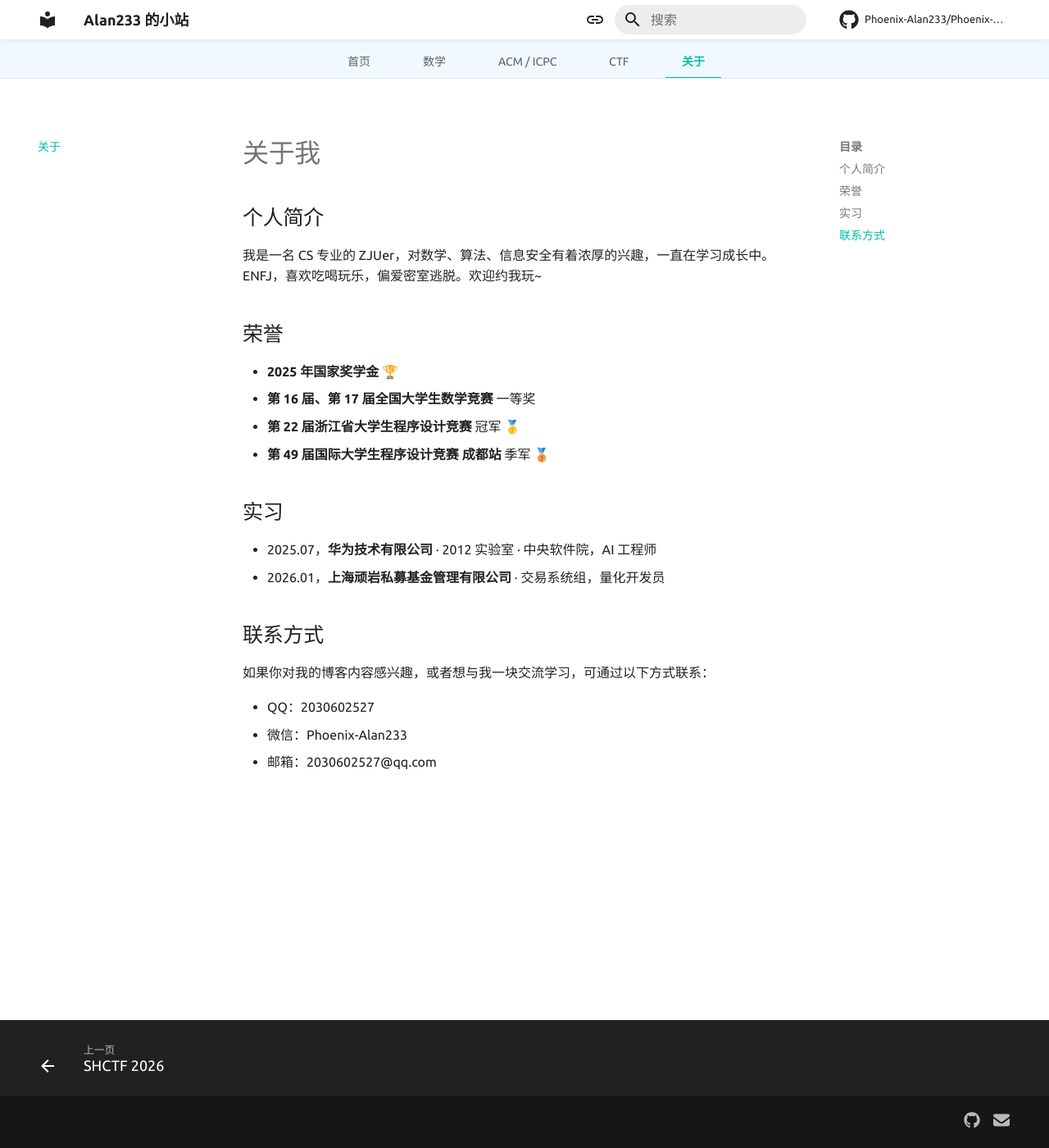
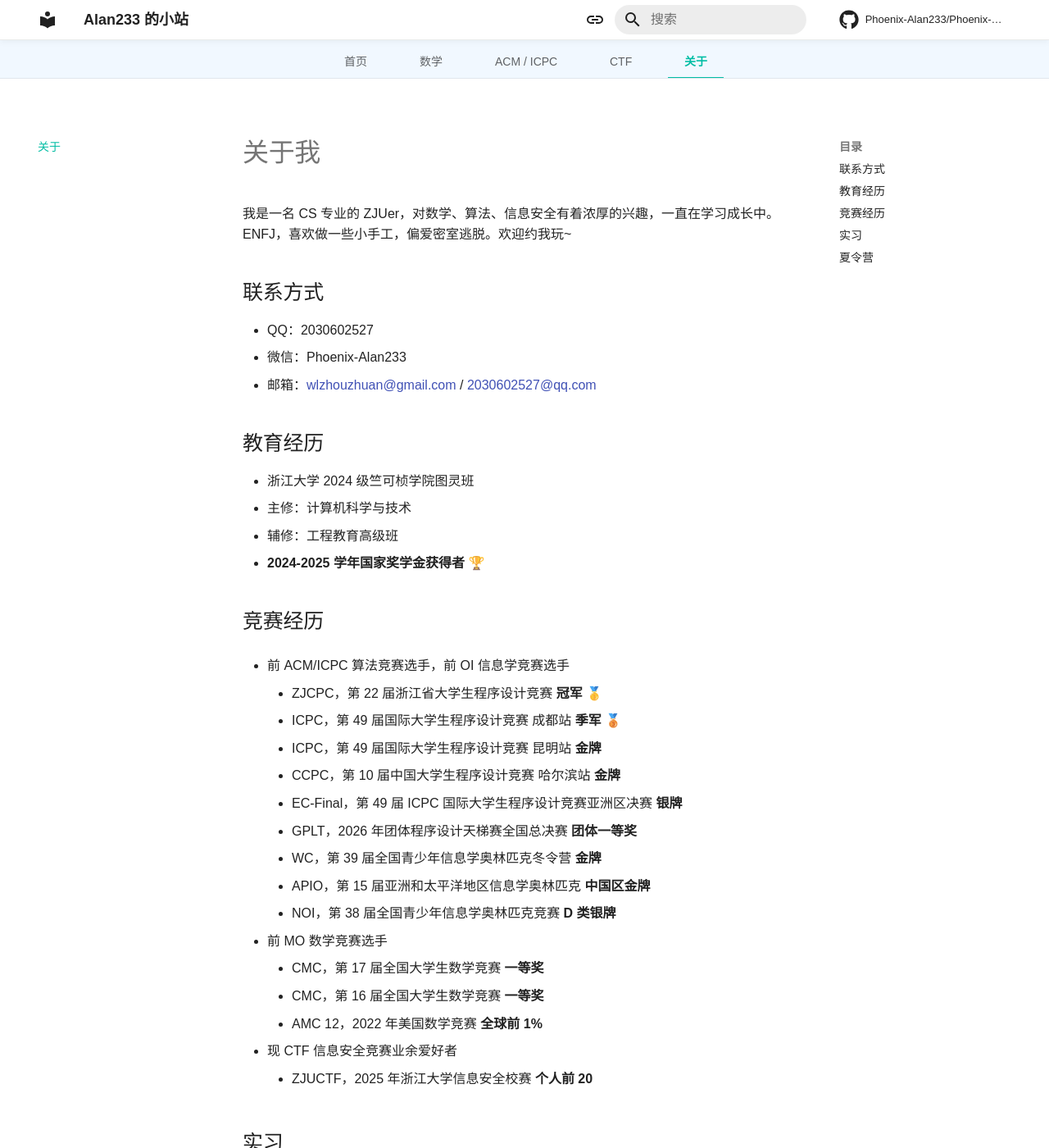
Before and after one commit to Phoenix-Alan233/Phoenix-Alan233.github.io, an MkDocs documentation site: the page built from docs/about.md, in a window 1280 px wide and 1400 px high. Shown: the whole window at 82% size. Built offline with MkDocs 1.6.1 and Material for MkDocs 9.7.7, drawn with Linux system fonts in a browser that asks for light colours; comment, search, counter and statistics services are not loaded; part of the change alters nothing that is shown; some of the changed text lies outside the part shown.

Commit message:
Add ACM contest writeups and update personal profile
- Add ZJU Summer 2025/2026 contest solutions and problem analyses
- Restructure about page with detailed competition achievements and experience
- Switch to self-hosted JetBrains Mono font for better performance
- Add ACM/ICPC section to navigation with contest writeups

Co-Authored-By: Claude Opus 4.7 (1M context) <noreply@anthropic.com>

````diff
--- /dev/null
+++ b/docs/ACM/ZJU-Summer/Summer-2025.md
@@ -0,0 +1,307 @@
+
+## ZJU Summer 2025 Contest 4 by Group A
+
+- 提交通道：https://codeforces.com/group/MIyYz3rj9b/contest/620808
+
+| # | Problem | Tag | Difficulty | Completion |
+| :---: | :---: | :---: | :---: | :---: |
+| A | Counting Stars | 构造 | 蓝 | $\checkmark$ |
+| C | Reset the Circular Ring | 数学 | 橙 | $\checkmark$ |
+| D | XOR Distance Sum | 点分治，01-Trie | 蓝 | $\checkmark$ |
+| E | Highbit of XOR | 思维，01-Trie | 紫 | 没调出来 |
+
+### A. Counting Stars
+
+> 定义一款语言，仅由一种指令构成，`pattern:replacement` 表示找到当前串 $S$ 中最早出现的 `pattern`，并替换为 `replacement`。每次匹配完，该语言就从头开始重新执行，直至执行完最后一条指令。
+>
+> 如 `b:c a:b` 可以将 abc 串 $S$ 变为全 c 串；`a: b:` 可以将 bac 串 $S$ 中的 a、b 剔除，只留下 c。
+>
+> 现在我们要使用该语言，读入一个串 $S$，输出 $|S|$。
+
+
+一个平凡模拟进位（逢十进一）的构造如下，注意需要特别处理数字 $0$ 的情况，但这题限制设置不太合理，在 $|S|=1$ 的时候步数会爆（刚好差 1），但整体所需的步数要比后者短很多，$|S|=1000$ 时不超过 1800 步。
+
+```
+c:a
+b:a
+#aaaaaaaaaaa:a#a
+#aaaaaaaaaa:a#0
+aaaaaaaaaa:#aaaaaaaaaa
+aaaaaaaaa:9
+aaaaaaaa:8
+aaaaaaa:7
+aaaaaa:6
+aaaaa:5
+aaaa:4
+aaa:3
+aa:2
+a:1
+#:
+```
+
+下面这种做法就更加自然，不过步数不超过 10000 步，毕竟是 O(答案) 的。
+
+```
+b:a
+c:a
+0a:1
+1a:2
+2a:3
+3a:4
+4a:5
+5a:6
+6a:7
+7a:8
+8a:9
+9a:a0
+a:1
+```
+
+### D. XOR Distance Sum
+
+> 给定一棵 $n$ 个节点的树，对于每个节点 $i$，定义 $f(i)=\oplus_{j=1}^{n} \text{dist}(i,j)$，其中 $\text{dist}(i,j)$ 表示节点 $i$ 到节点 $j$ 的简单路径长度。计算 $f(1),f(2),\cdots,f(n)$。
+>
+> $1\le n\le 10^5$。
+
+比较经典的点分治题，每次计算跨越当前联通块重心的点对距离贡献，这里涉及 01-Trie，并需要支持全体 $+1$ 的操作，这可以通过在插入时，从低位往高位插进 01-Trie 树做到。
+
+时间复杂度 $O(n\log^2n)$。
+
+??? note "Code"
+    ```cpp
+    const int N = 100005;
+
+    vector<int> adj[N];
+    int ans[N], n;
+
+    bool ban[N];
+    int sz[N], maxs[N], tot_sz, rt;
+    void getrt(int u, int fa) {
+        sz[u] = 1, maxs[u] = 0;
+        for (auto v : adj[u]) {
+            if (v == fa || ban[v]) continue;
+            getrt(v, u);
+            sz[u] += sz[v];
+            if (sz[v] > sz[maxs[u]]) maxs[u] = v;
+        }
+        if (max(sz[maxs[u]], tot_sz - sz[u]) * 2 <= tot_sz) rt = u;
+    }
+
+    namespace TREE {
+    const int M = 18 * N;
+    int ch[M][2], sz[M], val[M], rt, tot;
+    void ins(int &u, int bit, int num) {
+        if (!u) u = ++tot, ch[u][0] = ch[u][1] = 0, sz[u] = val[u] = 0;
+        sz[u]++, val[u] ^= num >> bit;
+        if (bit == 18) return;
+        int which = num >> bit & 1;
+        ins(ch[u][which], bit + 1, num);
+    }
+    void add1(int u, int bit) {
+        if (!u) return;
+        if (bit == 18) return;
+        swap(ch[u][0], ch[u][1]);
+        add1(ch[u][0], bit + 1);
+        val[u] = ((val[ch[u][0]] ^ val[ch[u][1]]) << 1) | (sz[ch[u][1]] & 1 ? 1 : 0);
+    }
+    }
+
+    vector<int> depth[N];
+    void dfs1(int u, int fa, int dep) {
+        depth[dep].push_back(u);
+        TREE::ins(TREE::rt, 0, dep);
+        for (auto v : adj[u]) {
+            if (v == fa || ban[v]) continue;
+            dfs1(v, u, dep + 1);
+        }
+    }
+
+    void dfz(int u) {
+        ban[u] = 1;
+        // printf("dfz %d\n", u);
+
+        // 剔除这部分贡献
+        for (auto v : adj[u]) {
+            if (ban[v]) continue;
+            TREE::rt = TREE::tot = 0;
+            dfs1(v, u, 1);
+            for (int dep = 1; ; dep++) {
+                if (depth[dep].empty()) break;
+                TREE::add1(TREE::rt, 0);
+                for (auto x : depth[dep]) {
+                    // printf("del x = %d, val = %d\n", x, TREE::val[TREE::rt]);
+                    ans[x] ^= TREE::val[TREE::rt];
+                }
+                depth[dep].clear();
+            }
+        }
+
+        // 增加这部分贡献
+        TREE::rt = TREE::tot = 0;
+        depth[0].push_back(u);
+        TREE::ins(TREE::rt, 0, 0);
+        for (auto v : adj[u]) {
+            if (ban[v]) continue;
+            dfs1(v, u, 1);
+        }
+        for (int dep = 0; ; dep++) {
+            if (depth[dep].empty()) break;
+            if (dep) TREE::add1(TREE::rt, 0);
+            for (auto x : depth[dep]) {
+                // printf("ins x = %d, val = %d\n", x, TREE::val[TREE::rt]);
+                ans[x] ^= TREE::val[TREE::rt];
+            }
+            depth[dep].clear();
+        }
+
+        int tmp_tot_sz = tot_sz;
+        for (auto v : adj[u]) {
+            if (ban[v]) continue;
+            tot_sz = sz[v] < sz[u] ? sz[v] : tmp_tot_sz - sz[u];
+            getrt(v, u), dfz(rt);
+        }
+    }
+
+    int main() {
+        n = IO::read();
+        for (int i = 1; i < n; i++) {
+            int u = IO::read(), v = IO::read();
+            adj[u].push_back(v), adj[v].push_back(u);
+        }
+        tot_sz = n, getrt(1, 0), dfz(rt);
+        for (int i = 1; i <= n; i++) {
+            IO::print(ans[i], '\n');
+        }
+        return 0;
+    }
+    ```
+
+## ZJU Summer 2025 Contest 5 by Group C
+
+- 提交通道：https://codeforces.com/group/MIyYz3rj9b/contest/621587
+
+| # | Problem | Tag | Difficulty | Completion |
+| :---: | :---: | :---: | :---: | :---: |
+| A | Explosion | 数学 | 绿 | $\checkmark$ |
+| B | Games | 贪心 | 蓝 | $\checkmark$ |
+| C | City | 整体二分，莫比乌斯反演 | 紫 | $\checkmark$ |
+| F | $\pi$-mon Polygon 2 | 计算几何 | 蓝 | $\checkmark$ |
+
+### C. City
+
+> 给定一个长为 $n$ 的序列 $A$，对于 $i=1,2,\cdots,n$ 分别求出最大的 $A_j$，满足 $\gcd(A_i,A_j)=1$。
+>
+> $2\le n\le 3\times 10^5$，$1\le a_i\le 3\times 10^5$。
+
+考虑整体二分，记所有可能的答案为 $\text{b}$，设当前需要查询 $\text{ask}$ 下标集合内的答案，并且已知答案在 $\text{b}[l..r]$ 中，那么我们要判断的无非就是：
+
+- 取 $\text{mid}=\lfloor \frac{l+r}{2}\rfloor$，对 $\text{ask}$ 中每个下标对应的数 $x$，判断 $\sum\limits_{i=mid+1}^{r} [\gcd(b_i,x)=1]$ 是否大于 0。
+
+对于该式子的快速计算，可以用莫比乌斯反演，得到：
+
+$$
+\begin{aligned}
+\sum\limits_{i=mid+1}^{r} [\gcd(b_i,x)=1]&=\sum\limits_{i=mid+1}^{r} \sum_{g|b_i,g|x} \mu(g) \\
+&=\sum\limits_{g|x} \mu(g) \sum\limits_{i=mid+1}^{r} [g|b_i]
+\end{aligned}
+$$
+
+我们只用考虑 $\mu(g)\neq 0$ 的位置，这一共有 $2^{\omega(A)}$ 个，在该数据范围下 $\omega(A)\le 6$；对于后半部分，我们可以在整体二分的时候预处理。
+
+总时间复杂度 $O(n2^{\omega(A)}\log n)$。
+
+??? note "Code"
+    ```cpp
+    const int N = 300005;
+
+    vector<int> inz[N];
+    vector<int> candidate;
+    int a[N], ans[N], n;
+
+    void init(int n) {
+        static bool vis[N];
+        for (int i = 2; i <= n; i++) {
+            if (!vis[i]) {
+                inz[i].push_back(i);
+                for (int j = i + i; j <= n; j += i) {
+                    inz[j].push_back(i);
+                    vis[j] = 1;
+                }
+            }
+        }
+    }
+
+    int bucket[N];
+    void dfs1(vector<int> &inz, int ind, int num, int coef) {
+        if (ind == inz.size()) {
+            bucket[num] += coef;
+            return;
+        }
+        dfs1(inz, ind + 1, num, coef);
+        dfs1(inz, ind + 1, num * inz[ind], coef);
+    }
+
+    int cnt;
+    void dfs2(vector<int> &inz, int ind, int num, int mu) {
+        if (ind == inz.size()) {
+            cnt += mu * bucket[num];
+            return;
+        }
+        dfs2(inz, ind + 1, num, mu);
+        dfs2(inz, ind + 1, num * inz[ind], -mu);
+    }
+
+    // 查询 ask (下标集合) 的答案，且答案是 candidate[L..R] 中的某一个
+    void solve(int L, int R, vector<int> ask) {
+        if (ask.empty()) return;
+        if (L == R) {
+            for (auto ind : ask) {
+                ans[ind] = candidate[L];
+            }
+            return;
+        }
+        // printf("solve [%d, %d], ask = ", L, R);
+        // for (auto it : ask) printf("%d ", it);
+        // printf("\n");
+        int mid = (L + R) / 2;
+        for (int i = mid + 1; i <= R; i++) {
+            dfs1(inz[candidate[i]], 0, 1, 1);
+        }
+        vector<int> askL, askR;
+        for (auto it : ask) {
+            cnt = 0;
+            dfs2(inz[a[it]], 0, 1, 1);
+            if (cnt > 0) askR.push_back(it);
+            else askL.push_back(it);
+        }
+        for (int i = mid + 1; i <= R; i++) {
+            dfs1(inz[candidate[i]], 0, 1, -1);
+        }
+        solve(L, mid, askL);
+        solve(mid + 1, R, askR);
+    }
+
+    int main() {
+        n = IO::read();
+
+        init(300000);
+        for (int i = 0; i < n; i++) {
+            a[i] = IO::read();
+            candidate.push_back(a[i]);
+        }
+        sort(candidate.begin(), candidate.end());
+        candidate.erase(unique(candidate.begin(), candidate.end()), candidate.end());
+
+        vector<int> ask;
+        for (int i = 0; i < n; i++) {
+            ask.push_back(i);
+        }
+        solve(0, candidate.size() - 1, ask);
+
+        for (int i = 0; i < n; i++) {
+            IO::print(ans[i]);
+            IO::pc(" \n"[i == n - 1]);
+        }
+        return 0;
+    }
+    ```
--- /dev/null
+++ b/docs/ACM/ZJU-Summer/Summer-2026.md
@@ -0,0 +1,72 @@
+## ZJU Summer 2026 Contest 1 by Group C
+
+- 提交通道：https://codeforces.com/gym/702737
+
+| # | Problem | Tag | Difficulty | Completion |
+| :---: | :---: | :---: | :---: | :---: |
+| B | Crack RSA | 高精度，数论 | 黑 | $\checkmark$ |
+| C | Disjoint LIS and LDS | 线段树，哈希 | 蓝 | $\checkmark$ |
+| E | Cross | 贪心 | 绿 | $\checkmark$ |
+
+## ZJU Summer 2026 Contest 2 by Group A
+
+- 提交通道：https://codeforces.com/gym/702920
+
+| # | Problem | Tag | Difficulty | Completion |
+| :---: | :---: | :---: | :---: | :---: |
+| B | Lyndonization | 构造 | 绿 | $\checkmark$ |
+| C | Cool P #1 | 线性基 | 蓝 | $\checkmark$ |
+| F | Subtree Capacity | 贪心，扫描线，线段树，树链剖分 | 紫 | $\checkmark$ |
+
+## ZJU Summer 2026 Contest 3 by Group B
+
+- 提交通道：https://codeforces.com/gym/703113
+
+| # | Problem | Tag | Difficulty | Completion |
+| :---: | :---: | :---: | :---: | :---: |
+| C | Hard Performance Measurement (A+B) | 构造 | 绿 | $\checkmark$ |
+| D | ez-version | 01-bfs | 绿 | $\checkmark$ |
+| E | Does It Divide? | 数学，线性筛 | 蓝 | $\checkmark$ |
+
+## ZJU Summer 2026 Contest 6 by Group A
+
+- 提交通道：https://codeforces.com/gym/704280
+
+| # | Problem | Tag | Difficulty | Completion |
+| :---: | :---: | :---: | :---: | :---: |
+| A | Odd Cycle or 3-Coloring | 构造 | 紫 | $\checkmark$ |
+| C | Sunbath | 构造，数学，二分 | 蓝 | $\checkmark$ |
+| D | Cover the Paths | 贪心，树状数组 | 青 | $\checkmark$ |
+| E | Dominant Sequence | 构造 | 黄 | $\checkmark$ |
+
+### A. Odd Cycle or 3-Coloring
+
+> 给定一个 $n$ 个点 $m$ 条边的无向连通图，我们称一个环是 safely removable 的当且仅当删除环上所有边后，该图仍连通。
+>
+> 现在你可以选择做以下两个任务：
+>
+> - task 1：将图上每个点三染色，使得每条边两端点的颜色不同；
+>
+> - task 2：找出一个**奇环** 满足它是 safely removable 的。
+>
+> 可以证明这两个任务至少有一个是可达成的，$1\le n\le 10^5$，$1\le m\le 2\cdot 10^5$。
+
+我们先考虑**四染色**，抠出原图的一棵 dfs 树，只考虑剩下的返祖边，如果这些边出现了奇环，那么 task 2 做完了；接下来我们考虑是**二分图**的情形，此时原本 dfs 树、返祖边构成的二分图都可以黑白染色，两个 0/1 bit 压缩成一个 2-bit 数即可实现四染色。
+
+但至此我们思考可以怎么节省一个颜色，可以在生成树的选取下功夫。我们希望非树边的类型比较独特，比如不存在“黑黑边”（这里的“黑”是指生成树上的染色），这样生成树上的黑色记为 1，白色依非树边的二分图染色划分为 2/3。考虑这样一个生成树的构造方案：把一个点染黑，把它的邻居同时全染白；再找一个与白点相邻、尚未访问的点染黑，把它未访问的邻居全染白，如此进行即可。
+
+### C. Sunbath
+
+> 这是一道**交互题**。有一张 $n$ 个点的竞赛图，但你不知道具体长啥样。每次你可以询问两个不交的非空点集 $A,B$，交互器会返回有多少条边从 $A$ 指向 $B$。
+>
+> 现在你需要花不超过 $2n+150$ 次询问，找到一个点集 $K$，满足 $|K|\le \lceil \log_2 n\rceil+1$，且对于任何 $v\notin K$，存在某个 $u\in K$ 使得 $(u,v)$ 是图中的有向边。
+>
+> $1\le n\le 2000$。
+
+交互题多半是二分，而且看到 $|K|$ 的限制更加确信。记 $S=\{1,2,\cdots,n\}$，我们时刻考虑 $S$ 的导出子图，由抽屉原理存在某个点的出度 $\ge \frac{|S|-1}{2}$，取它放入 $K$，就能让 $S'$ 大小砍半，进而在 $\log n$ 次内结束。
+
+那么怎么找到这样的点呢？我们可以二分点集 $S$，先将其等分成左右两半 $S_L,S_R$，然后查询 $S_L,S_R$，这样我们就知道 $S_L\to S_R$ 的边数，反过来是可以算出来的，比谁多就往哪儿递归，最后剩余一个点，就是我们想要的点 $P$，显然这样就是对的。
+
+接着挨个询问 $S$ 中的点 $x$，查询 $\{P\}\to \{x\}$ 是否为 1，留下为 0 的作为新的 $S'$，然后递归做子问题即可。
+
+总询问次数 $2n+(\log n)^2$。
--- /dev/null
+++ b/docs/ACM/index.md
@@ -0,0 +1,8 @@
+# ACM/ICPC
+
+历年 ACM/ICPC 竞赛记录与题解。
+
+模板要记录的：
+
+- 二次剩余，中国剩余定理（封装）
+- 图论相关
--- a/docs/about.md
+++ b/docs/about.md
@@ -1,31 +1,50 @@
 # 关于我
 
-## 个人简介
+我是一名 CS 专业的 ZJUer，对数学、算法、信息安全有着浓厚的兴趣，一直在学习成长中。ENFJ，喜欢做一些小手工，偏爱密室逃脱。欢迎约我玩~
 
-我是一名 CS 专业的 ZJUer，对数学、算法、信息安全有着浓厚的兴趣，一直在学习成长中。ENFJ，喜欢吃喝玩乐，偏爱密室逃脱。欢迎约我玩~
+## 联系方式
 
-## 荣誉
+- QQ：2030602527
+- 微信：Phoenix-Alan233
+- 邮箱：wlzhouzhuan@gmail.com / 2030602527@qq.com
 
-- **2025 年国家奖学金** 🏆
-- **第 16 届、第 17 届全国大学生数学竞赛** 一等奖
-- **第 22 届浙江省大学生程序设计竞赛** 冠军 🥇
-- **第 49 届国际大学生程序设计竞赛 成都站** 季军 🥉
-<!-- - **第 49 届 ICPC 国际大学生程序设计竞赛 昆明站** 金牌
-- **第 10 届 CCPC 中国大学生程序设计竞赛 哈尔滨站** 金牌
-- **The 2024 ICPC Asia East Continent Final Contest** 银牌
-- **2025 年 GPLT 团体程序设计天梯赛全国总决赛** 团体一等奖
-- **2025 年华为 hackathon 软件难题挑战赛** 二等奖
-- **2025 年“高教社杯”全国大学生数学建模竞赛** 三等奖 -->
+## 教育经历
+
+- 浙江大学 2024 级竺可桢学院图灵班
+- 主修：计算机科学与技术
+- 辅修：工程教育高级班
+- **2024-2025 学年国家奖学金获得者** 🏆
+
+## 竞赛经历
+
+- 前 ACM/ICPC 算法竞赛选手，前 OI 信息学竞赛选手
+    - ZJCPC，第 22 届浙江省大学生程序设计竞赛 **冠军** 🥇
+    - ICPC，第 49 届国际大学生程序设计竞赛 成都站 **季军** 🥉
+    - ICPC，第 49 届国际大学生程序设计竞赛 昆明站 **金牌**
+    - CCPC，第 10 届中国大学生程序设计竞赛 哈尔滨站 **金牌**
+    - EC-Final，第 49 届 ICPC 国际大学生程序设计竞赛亚洲区决赛 **银牌**
+    - GPLT，2026 年团体程序设计天梯赛全国总决赛 **团体一等奖**
+    - WC，第 39 届全国青少年信息学奥林匹克冬令营 **金牌**
+    - APIO，第 15 届亚洲和太平洋地区信息学奥林匹克 **中国区金牌**
+    - NOI，第 38 届全国青少年信息学奥林匹克竞赛 **D 类银牌**
+
+- 前 MO 数学竞赛选手
+    - CMC，第 17 届全国大学生数学竞赛 **一等奖**
+    - CMC，第 16 届全国大学生数学竞赛 **一等奖**
+    - AMC 12，2022 年美国数学竞赛 **全球前 1%**
+
+- 现 CTF 信息安全竞赛业余爱好者
+    - ZJUCTF，2025 年浙江大学信息安全校赛 **个人前 20**
+
+<!-- 企业举办的相关竞赛暂略 -->
 
 ## 实习
 
+- 2024.07，**深圳点猫科技有限公司** · 信奥业务中心，算法竞赛讲师
 - 2025.07，**华为技术有限公司** · 2012 实验室 · 中央软件院，AI 工程师
-- 2026.01，**上海顽岩私募基⾦管理有限公司** · 交易系统组，量化开发员
+- 2026.01，**上海顽岩私募基金管理有限公司** · 交易系统组，量化开发员
 
-## 联系方式
+## 夏令营
 
-如果你对我的博客内容感兴趣，或者想与我一块交流学习，可通过以下方式联系：
-
-- QQ：2030602527
-- 微信：Phoenix-Alan233
-- 邮箱：2030602527@qq.com
+- 2026.07，**Jane Street** SEE Hong Kong，Software Engineering Track
+- 2026.09，**Optiver** FutureFocus Shanghai，Technology Track
--- a/mkdocs.yml
+++ b/mkdocs.yml
@@ -23,9 +23,7 @@ theme:
   name: material
   language: zh
   custom_dir: overrides  # 主题覆盖目录
-  font:
-    text: Ubuntu        # 正文字体
-    code: Roboto Mono   # 代码字体
+  font: false  # 使用本地字体，不请求 Google Fonts
   icon:
     repo: fontawesome/brands/github
   palette:
@@ -91,6 +89,7 @@ markdown_extensions:
   - pymdownx.highlight:
       anchor_linenums: true
   - pymdownx.inlinehilite
+  - pymdownx.magiclink
   - pymdownx.snippets
   - pymdownx.tabbed:
       alternate_style: true
@@ -120,7 +119,11 @@ nav:
       - 导数: 数学/导数.md
       - 好题分享: 数学/好题分享.md
       - 高考、强基与竞赛: 数学/高考、强基与竞赛.md
-  - ACM / ICPC: .md
+  - ACM / ICPC:
+    - 概览: ACM/index.md
+    - ZJU Summer:
+      - Summer 2025: ACM/ZJU-Summer/Summer-2025.md
+      - Summer 2026: ACM/ZJU-Summer/Summer-2026.md
   - CTF:
     - 学习笔记:
       - 综述: CTF/overall.md
--- a/overrides/assets/stylesheets/extra.css
+++ b/overrides/assets/stylesheets/extra.css
@@ -1,5 +1,28 @@
+/* JetBrains Mono is self-hosted; Chinese text uses the visitor's system fonts. */
+@font-face {
+  font-family: "JetBrains Mono";
+  font-style: normal;
+  font-weight: 100 800;
+  font-display: swap;
+  src: url("../fonts/JetBrainsMono.woff2") format("woff2-variations");
+}
+
+/* Match the paragraph indentation used by the original blog. */
+/*
+ .md-typeset p {
+   text-indent: 2em;
+ }
+
+ .md-typeset li > p {
+   text-indent: 0;
+ }
+*/
+
 /* === 主题变量定义 === */
 :root {
+  --md-text-font: "Noto Sans SC", "PingFang SC", "Microsoft YaHei", sans-serif;
+  --md-code-font: "JetBrains Mono", "SFMono-Regular", Consolas, "Liberation Mono", monospace;
+
   /* 浅色模式透明度设置 */
   --md-primary-fg-color--transparent: rgba(255, 255, 255, 0.85);
   --md-tabs-bg-color: rgba(240, 248, 255, 0.9); /* 导航栏背景色 - 淡蓝色 */
````
Also changed, not shown: overrides/assets/fonts/OFL.txt (added, +93 -0 lines), overrides/assets/fonts/JetBrainsMono.woff2 (added).
